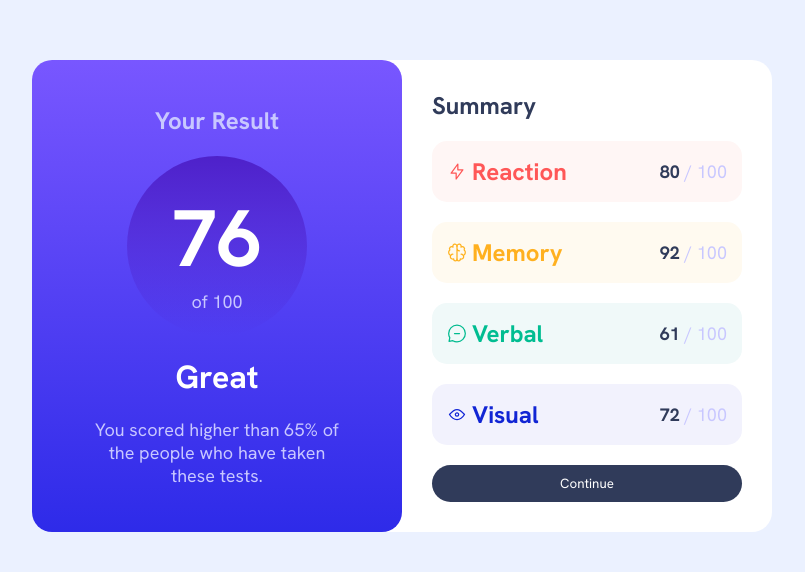
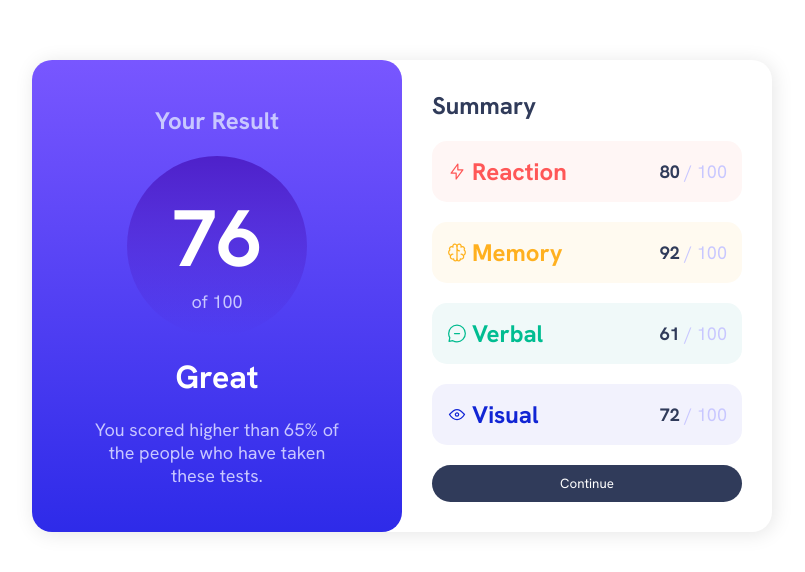
Before and after one commit to Ethanneece/ScoreCard, a plain HTML site: page index.html in a window 1280 px wide. Shown: the part 104-676 px from the top of the page, without its empty margins (238-1043 px from the left). Drawn offline with Linux system fonts and the light colour scheme.

Commit message:
Update page

```diff
--- a/style.css
+++ b/style.css
@@ -60,7 +60,7 @@ body {
     align-items: center;
     width: 100vw;
     height: 100vh;
-    background-color: var(--pale-blue);
+    background-color: var(--White);
 }
 
 p {
@@ -70,8 +70,7 @@ p {
 
 .main {
     background-color: var(--White);
-
-
+    box-shadow: 2px 2px 20px 0 rgba(0, 0, 0, 0.1);
 }
 
 .scoreContainer {
```
